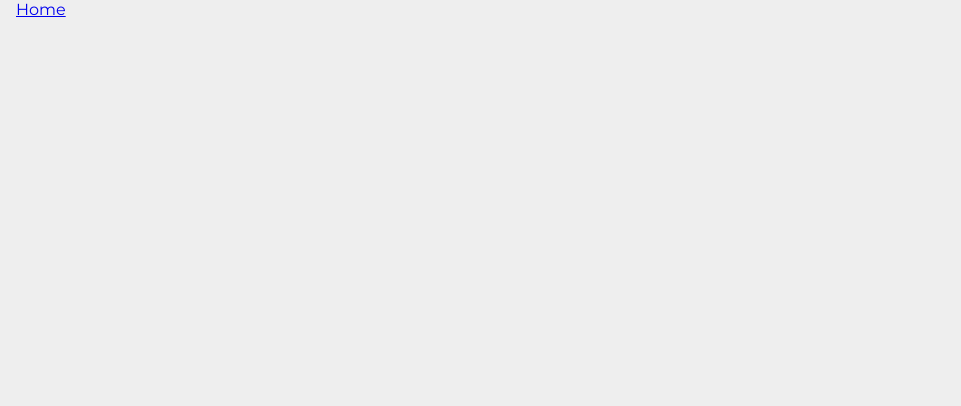
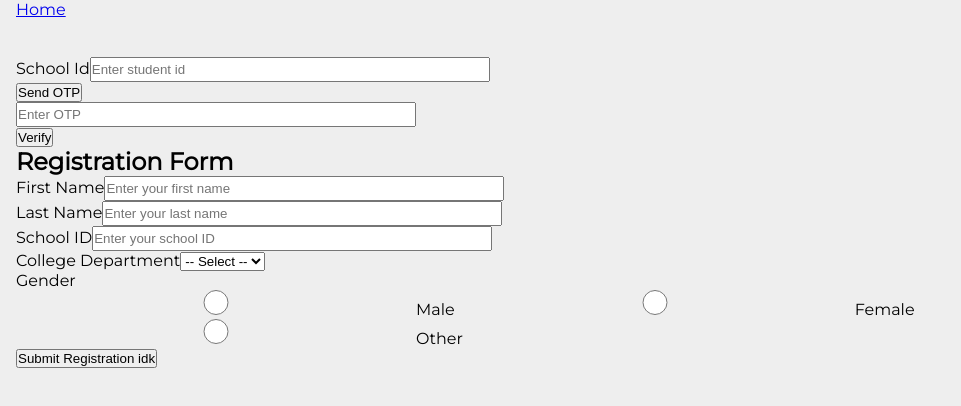
Before and after one commit to rachensan/INsys-rachensan, a React (Vite) app in the folder frontend/: page /register/teacher in a window 1280 px wide. Before the commit this address had no page. Shown: the top 406 px of the page, without its empty margins (0-961 px from the left). Built offline with nearby package versions, Linux system fonts and the light colour scheme; a web font is replaced by a local one.

Commit message:
Add: frontend html/axios register teacher

```diff
--- a/frontend/src/App.jsx
+++ b/frontend/src/App.jsx
@@ -9,6 +9,7 @@ import SelectedSection from './teacherS/handleExam/2-Section';
 
 import AllQuestions from './teacherS/handleExam/3-AllQuesType';
 import Identification from './teacherS/handleExam/3-Identification';
+import RegisterTeacher from './pages/RegisterTeacher.jsx';
 
 function App() {
   return(
@@ -18,7 +19,8 @@ function App() {
         <Route path='/' element={<Home />} />
         <Route path='/create-exam' element={<HandleExam />} />
         <Route path='/handle-exam/:id' element={<HandleExam />} />
-        <Route path='/register' element={<RegisterStudent />} />
+        <Route path='/register/student' element={<RegisterStudent />} />
+        <Route path='/register/teacher' element={<RegisterTeacher />} />
       </Routes>
     </BrowserRouter>
   )
--- a/frontend/src/components/InputFields.jsx
+++ b/frontend/src/components/InputFields.jsx
@@ -6,6 +6,7 @@ function InputField ({ label, type="text", name, value, onChange, placeholder })
     <div>
       <label>{label}</label>
       <input className="input-field"
+        required
         type={type}
         name={name}
         value={value}
--- a/frontend/src/components/RadioButton.jsx
+++ b/frontend/src/components/RadioButton.jsx
@@ -7,6 +7,7 @@ function RadioButton({ label, name, value, onChange, options }) {
       {options.map((option, index) => (
         <label key={index}>
           <input
+            required
             type="radio"
             name={name}
             value={option.value}
--- a/frontend/src/components/SelectFields.jsx
+++ b/frontend/src/components/SelectFields.jsx
@@ -2,7 +2,11 @@ function SelectField({ label, name, value, onChange, options }) {
   return (
     <div>
       <label htmlFor={name}>{label}</label>
-      <select id={name} name={name} value={value} onChange={onChange}>
+      <select id={name}
+        required
+        name={name}
+        value={value}
+        onChange={onChange}>
         <option value="">-- Select --</option>
         {options.map((option, index) => (
           <option key={index} value={option.value}>
--- a/frontend/src/pages/RegisterStudent.jsx
+++ b/frontend/src/pages/RegisterStudent.jsx
@@ -10,7 +10,7 @@ function RegisterStudent() {
     password: "",
     firstName: "",
     lastName: "",
-    userGender: "N/A",
+    userGender: "",
     college: ""
   });
 
@@ -71,6 +71,7 @@ function RegisterStudent() {
       placeholder="Enter student id"
     />
     <button onClick={handleSendOtp}>Send OTP</button>
+
     <InputField
       name="code" //otp
       value={code}
@@ -114,9 +115,9 @@ function RegisterStudent() {
         value={formRegister.userGender}
         onChange={handleChange}
         options={[
-          { label: "Male", value: "male" },
-          { label: "Female", value: "female" },
-          { label: "Other", value: "other" }
+          { label: "Male", value: "Male" },
+          { label: "Female", value: "Female" },
+          { label: "Other", value: "Other" }
         ]}
       />
       <button type="submit">Submit Registration idk</button>
--- a/frontend/src/pages/RegisterTeacher.jsx
+++ b/frontend/src/pages/RegisterTeacher.jsx
@@ -0,0 +1,139 @@
+import axios from 'axios';
+import { useEffect, useState } from "react";
+import InputField from "../components/InputFields.jsx"
+import RadioButton from "../components/RadioButton.jsx";
+import SelectField from "../components/SelectFields.jsx";
+
+function RegisterTeacher() {
+  const [formRegister, setFormRegister] = useState({
+    username: "",
+    schoolId: "",
+    password: "",
+    firstName: "",
+    lastName: "",
+    userGender: "",
+    college: ""
+  });
+
+
+  const [isVerified, setIsVerified] = useState(false);
+  const [code, setCode] = useState(""); //otp
+  const username = formRegister.username;
+
+  const handleSendOtp = async () => {
+    try {
+      const res = await axios.post("http://localhost:3000/api/teacher/register/email-otp", { username: username });
+      alert(res.data.message);
+    } catch (err) {
+      console.log(err.response?.data);
+      alert("Failed to send OTP");
+    }
+  };
+
+  const handleVerifyOtp = async () => {
+    try {
+      const res = await axios.post("http://localhost:3000/api/teacher/register/verify-otp", { username, code });
+      alert(res.data.message);
+      setIsVerified(true);
+    } catch (err) {
+      console.log(err.response?.data);
+      alert("Invalid OTP");
+    }
+  };
+
+  const handleSubmit = (e) => {
+    e.preventDefault();
+    if (!isVerified) return alert("Verify your email first");
+
+    axios.post("http://localhost:3000/api/teacher/register/user-info", formRegister)
+      .then(res => {
+        console.log(res.data.message);
+        alert(res.data.message);
+      })
+      .catch(err => {
+        console.log(err.response?.data);
+      });
+  }
+
+  const handleChange = (e) => {
+    const { name, value } = e.target;
+    setFormRegister((prev) => ({
+      ...prev,
+      [name]: value,
+    }));
+  };
+
+  return (
+    <>
+    <InputField
+      label="School Id"
+      name="username"
+      value={formRegister.username}
+      onChange={handleChange}
+      placeholder="Enter student id"
+    />
+    <button onClick={handleSendOtp}>Send OTP</button>
+
+    <InputField
+      name="code" //otp
+      value={code}
+      onChange={(e) => setCode(e.target.value)}
+      placeholder="Enter OTP"
+    />
+    <button onClick={handleVerifyOtp}>Verify</button>
+
+    <form onSubmit={handleSubmit}>
+      <h2> Registration Form </h2>
+      <InputField
+        label="First Name"
+        name="firstName"
+        value={formRegister.firstName}
+        onChange={handleChange}
+        placeholder="Enter your first name"
+      />
+      <InputField
+        label="Last Name"
+        name="lastName"
+        value={formRegister.lastName}
+        onChange={handleChange}
+        placeholder="Enter your last name"
+      />
+      <InputField
+        label="School ID"
+        name="schoolId"
+        value={formRegister.schoolId}
+        onChange={handleChange}
+        placeholder="Enter your school ID"
+      />
+      <SelectField
+        label="College Department"
+        name="college"
+        value={formRegister.college}
+        onChange={handleChange}
+        options={[
+          { label: "CCS", value: "CCS" },
+          { label: "CEA", value: "CEA" },
+          { label: "CBA", value: "CBA" },
+          { label: "CHM", value: "CHM" },
+          { label: "GA", value: "GA" }
+        ]}
+      />
+      <RadioButton
+        label="Gender"
+        name="userGender"
+        value={formRegister.userGender}
+        onChange={handleChange}
+        options={[
+          { label: "Male", value: "Male" },
+          { label: "Female", value: "Female" },
+          { label: "Other", value: "Other" }
+        ]}
+      />
+      <button type="submit">Submit Registration idk</button>
+      {/* triggers <form onSubmit={handleSubmit}/> */}
+    </form>
+
+    </>
+  );
+}
+export default RegisterTeacher;
```
